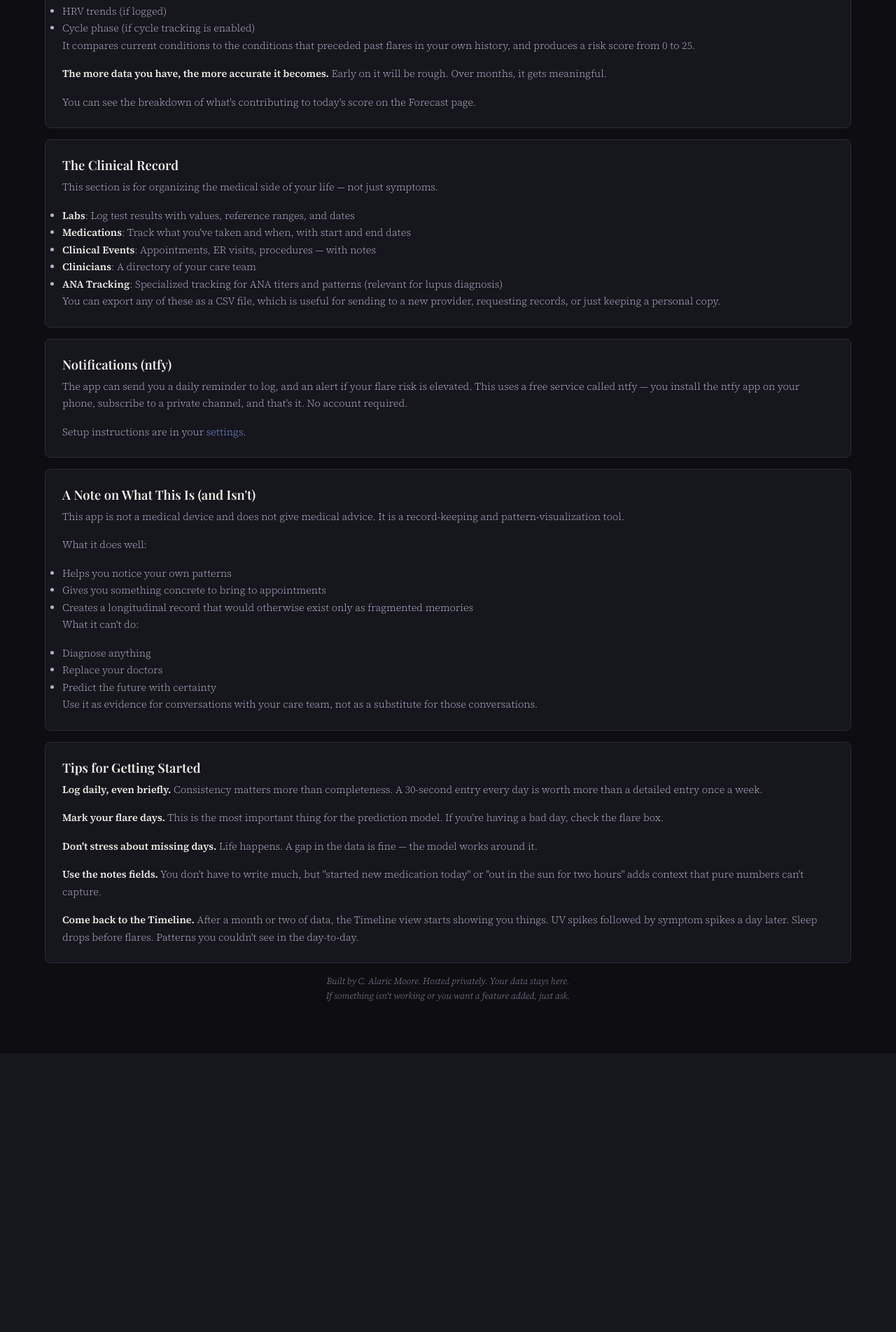
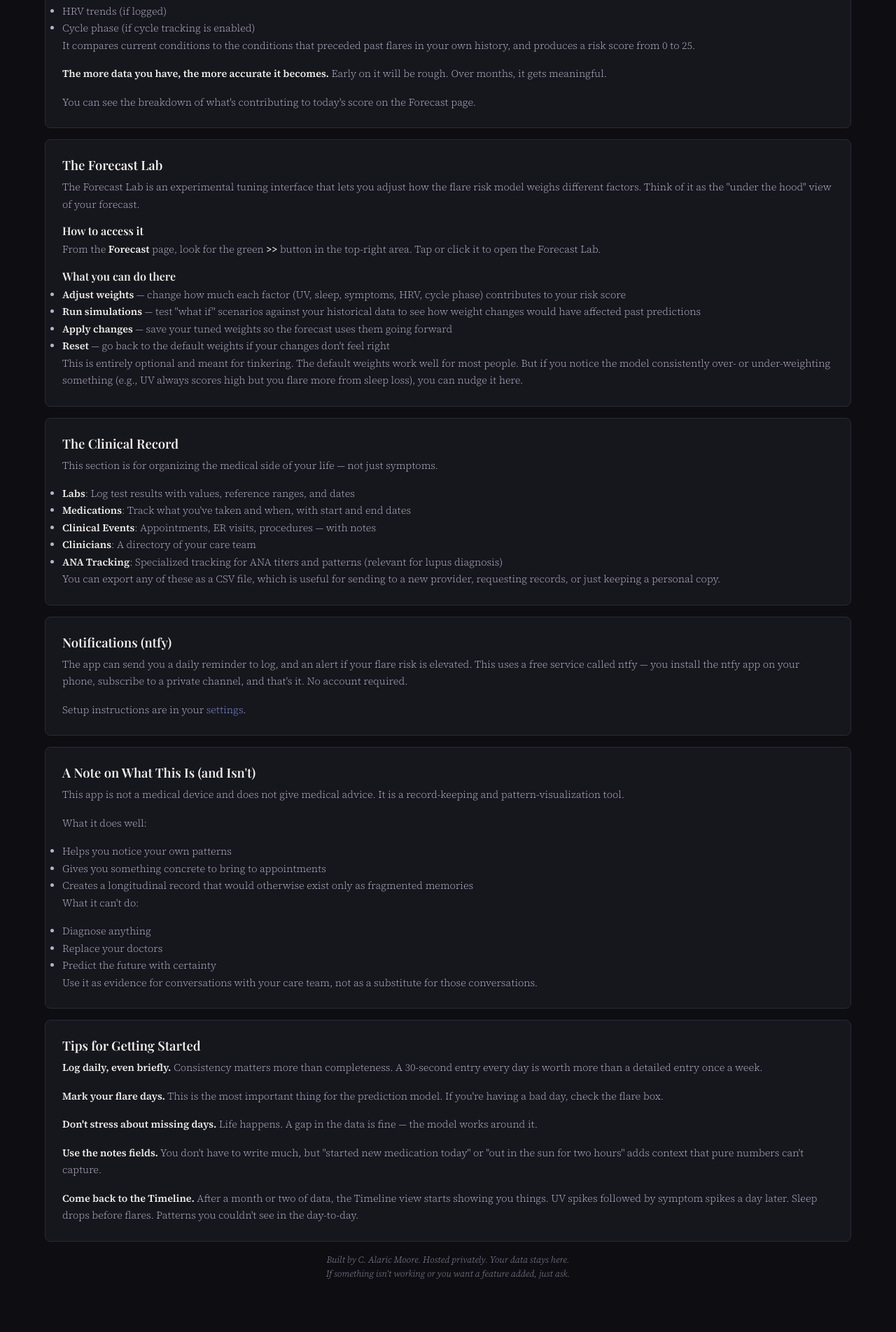
Before and after one commit to alaricmoore/sardine-track, a Python web app: template templates/help.html in a window 1280 px wide. Shown: the part 2772-4675 px from the top of the page at 70% size. Before the commit the page ends 4202 px from the top, so only its background shows below. Run offline with Jinja, Linux system fonts and the light colour scheme; the template is opened without the code that fills it, so the values that code supplies are empty.

Commit message:
forecast lab explainer

```diff
--- a/templates/help.html
+++ b/templates/help.html
@@ -111,6 +111,22 @@
     <p>It compares current conditions to the conditions that preceded past flares in your own history, and produces a risk score from 0 to 25.</p>
     <p><strong>The more data you have, the more accurate it becomes.</strong> Early on it will be rough. Over months, it gets meaningful.</p>
     <p>You can see the breakdown of what's contributing to today's score on the Forecast page.</p>
+</div>
+
+<!-- The Forecast Lab -->
+<div class="card help-section" style="margin-bottom: var(--space-md);">
+    <h2>The Forecast Lab</h2>
+    <p>The Forecast Lab is an experimental tuning interface that lets you adjust how the flare risk model weighs different factors. Think of it as the "under the hood" view of your forecast.</p>
+    <h3>How to access it</h3>
+    <p>From the <strong>Forecast</strong> page, look for the green <strong>&gt;&gt;</strong> button in the top-right area. Tap or click it to open the Forecast Lab.</p>
+    <h3>What you can do there</h3>
+    <ul>
+        <li><strong>Adjust weights</strong> &mdash; change how much each factor (UV, sleep, symptoms, HRV, cycle phase) contributes to your risk score</li>
+        <li><strong>Run simulations</strong> &mdash; test "what if" scenarios against your historical data to see how weight changes would have affected past predictions</li>
+        <li><strong>Apply changes</strong> &mdash; save your tuned weights so the forecast uses them going forward</li>
+        <li><strong>Reset</strong> &mdash; go back to the default weights if your changes don't feel right</li>
+    </ul>
+    <p>This is entirely optional and meant for tinkering. The default weights work well for most people. But if you notice the model consistently over- or under-weighting something (e.g., UV always scores high but you flare more from sleep loss), you can nudge it here.</p>
 </div>
 
 <!-- The Clinical Record -->
--- a/templates/settings.html
+++ b/templates/settings.html
@@ -23,7 +23,9 @@
         <li><strong>Notifications</strong> &mdash; set up free push alerts on your phone via ntfy (details below)</li>
     </ul>
     <p style="color: var(--text-muted); font-size: 0.8rem; margin: 0;">
-        You can always change these later.
+        You can always change these later. Check out the
+        <a href="{{ url_for('help_page') }}" style="color: var(--color-accent);">help guide</a>
+        for a plain-English explanation of what everything in the app does.
     </p>
 </div>
 {% endif %}
```
